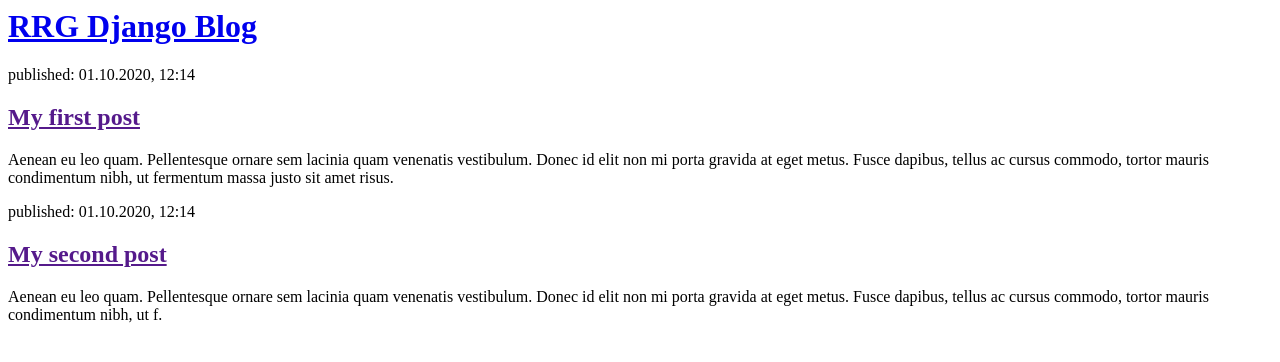
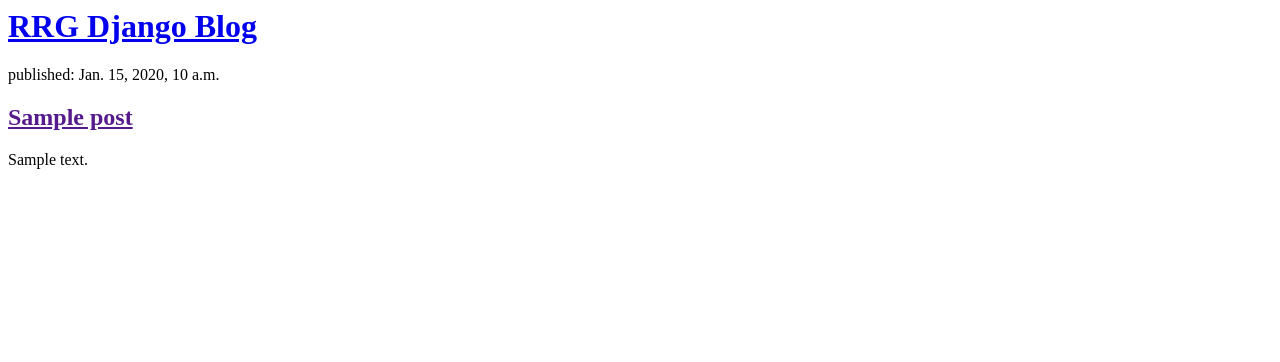
Before and after one commit to RohanRajGautam/django-blog, a Django app: page / in a window 1280 px wide. Shown: the top 362 px of the page. Run offline with Django 3.2, Linux system fonts and the light colour scheme; tables that the repository leaves empty hold one stand-in row (values such as "Sample post").

Commit message:
add dynamic post in html template

```diff
--- a/blog/templates/blog/post_list.html
+++ b/blog/templates/blog/post_list.html
@@ -1,31 +1,18 @@
 <html>
   <head>
-    <title>Django Girls blog</title>
+    <title>RRG</title>
   </head>
   <body>
     <div>
       <h1><a href="/">RRG Django Blog</a></h1>
     </div>
 
+    {% for post in posts %}
     <div>
-      <p>published: 01.10.2020, 12:14</p>
-      <h2><a href="">My first post</a></h2>
-      <p>
-        Aenean eu leo quam. Pellentesque ornare sem lacinia quam venenatis
-        vestibulum. Donec id elit non mi porta gravida at eget metus. Fusce
-        dapibus, tellus ac cursus commodo, tortor mauris condimentum nibh, ut
-        fermentum massa justo sit amet risus.
-      </p>
+      <p>published: {{post.published_date}}</p>
+      <h2><a href="">{{post.title}}</a></h2>
+      <p>{{post.text|linebreaksbr}}</p>
     </div>
-
-    <div>
-      <p>published: 01.10.2020, 12:14</p>
-      <h2><a href="">My second post</a></h2>
-      <p>
-        Aenean eu leo quam. Pellentesque ornare sem lacinia quam venenatis
-        vestibulum. Donec id elit non mi porta gravida at eget metus. Fusce
-        dapibus, tellus ac cursus commodo, tortor mauris condimentum nibh, ut f.
-      </p>
-    </div>
+    {% endfor %}
   </body>
 </html>
--- a/blog/views.py
+++ b/blog/views.py
@@ -1,7 +1,11 @@
 from django.shortcuts import render
+from django.utils import timezone
+from .models import Post
 
 # Create your views here.
 
 
 def post_list(request):
-    return render(request, 'blog/post_list.html', {})
+    posts = Post.objects.filter(
+        published_date__lte=timezone.now()).order_by('published_date')
+    return render(request, 'blog/post_list.html', {'posts': posts})
```
